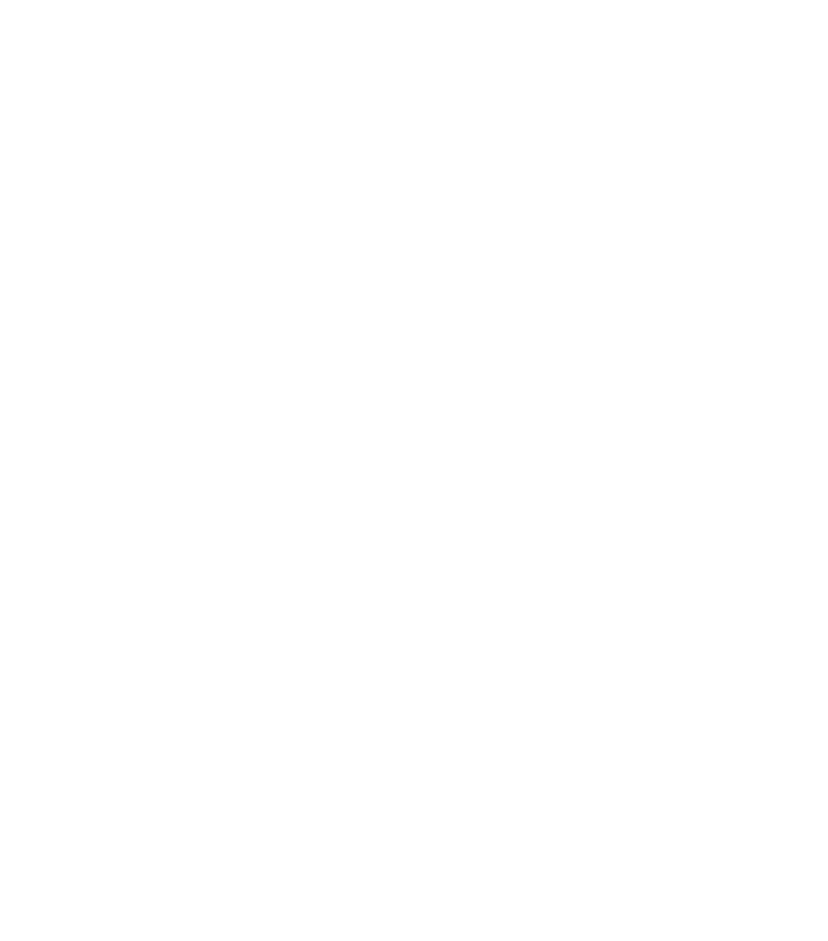
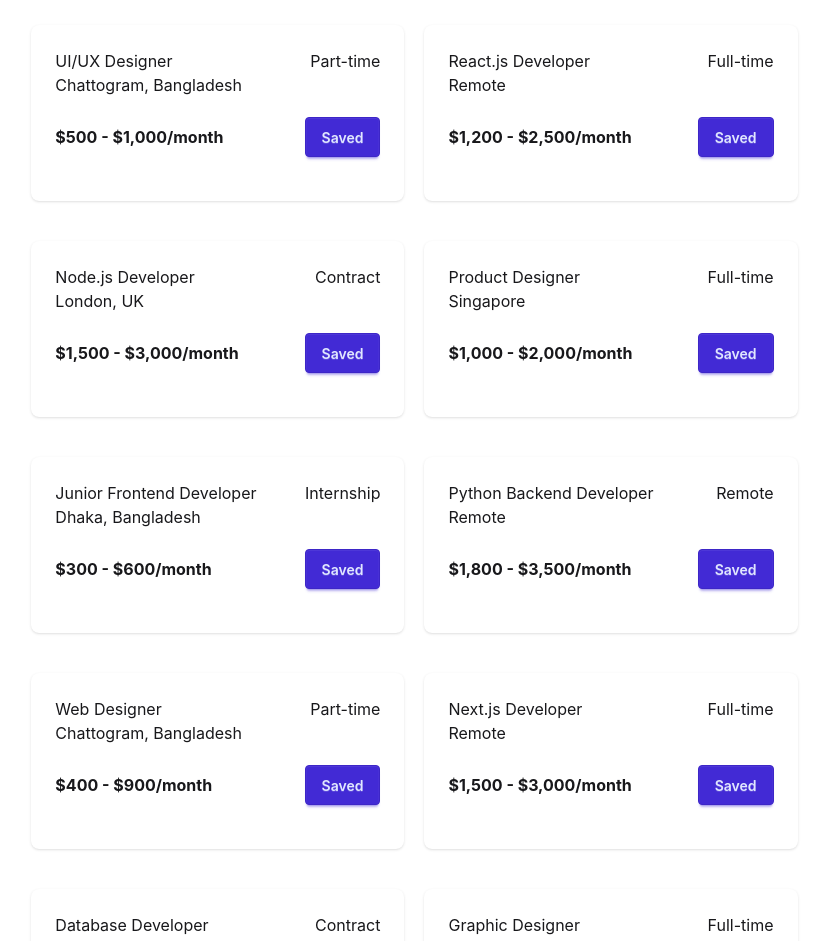
Before and after one commit to Wazida-in-code/Dev-Job, a React (Vite) app: page / in a window 1280 px wide. Shown: the part 560-1501 px from the top of the page, without its empty margins (22-850 px from the left). Before the commit the page ends 800 px from the top, so only its background shows below. Built offline with nearby package versions, Linux system fonts and the light colour scheme.

Commit message:
Added:Job-Card

```diff
--- /dev/null
+++ b/public/jobs.json
@@ -0,0 +1,98 @@
+[
+  {
+    "id": 1,
+    "title": "Frontend Developer",
+    "jobType": "Full-time",
+    "salaryRange": "$800 - $1,500/month",
+    "location": "Dhaka, Bangladesh",
+    "field": "frontend"
+  },
+  {
+    "id": 2,
+    "title": "Backend Developer",
+    "jobType": "Remote",
+    "salaryRange": "$1,000 - $2,000/month",
+    "location": "Remote",
+    "field": "backend"
+  },
+  {
+    "id": 3,
+    "title": "UI/UX Designer",
+    "jobType": "Part-time",
+    "salaryRange": "$500 - $1,000/month",
+    "location": "Chattogram, Bangladesh",
+    "field": "design"
+  },
+  {
+    "id": 4,
+    "title": "React.js Developer",
+    "jobType": "Full-time",
+    "salaryRange": "$1,200 - $2,500/month",
+    "location": "Remote",
+    "field": "frontend"
+  },
+  {
+    "id": 5,
+    "title": "Node.js Developer",
+    "jobType": "Contract",
+    "salaryRange": "$1,500 - $3,000/month",
+    "location": "London, UK",
+    "field": "backend"
+  },
+  {
+    "id": 6,
+    "title": "Product Designer",
+    "jobType": "Full-time",
+    "salaryRange": "$1,000 - $2,000/month",
+    "location": "Singapore",
+    "field": "design"
+  },
+  {
+    "id": 7,
+    "title": "Junior Frontend Developer",
+    "jobType": "Internship",
+    "salaryRange": "$300 - $600/month",
+    "location": "Dhaka, Bangladesh",
+    "field": "frontend"
+  },
+  {
+    "id": 8,
+    "title": "Python Backend Developer",
+    "jobType": "Remote",
+    "salaryRange": "$1,800 - $3,500/month",
+    "location": "Remote",
+    "field": "backend"
+  },
+  {
+    "id": 9,
+    "title": "Web Designer",
+    "jobType": "Part-time",
+    "salaryRange": "$400 - $900/month",
+    "location": "Chattogram, Bangladesh",
+    "field": "design"
+  },
+  {
+    "id": 10,
+    "title": "Next.js Developer",
+    "jobType": "Full-time",
+    "salaryRange": "$1,500 - $3,000/month",
+    "location": "Remote",
+    "field": "frontend"
+  },
+  {
+    "id": 11,
+    "title": "Database Developer",
+    "jobType": "Contract",
+    "salaryRange": "$1,200 - $2,400/month",
+    "location": "Toronto, Canada",
+    "field": "backend"
+  },
+  {
+    "id": 12,
+    "title": "Graphic Designer",
+    "jobType": "Full-time",
+    "salaryRange": "$700 - $1,400/month",
+    "location": "Dhaka, Bangladesh",
+    "field": "design"
+  }
+]
--- a/src/App.tsx
+++ b/src/App.tsx
@@ -1,15 +1,18 @@
-import './App.css'
-import FilterSection from './components/FilterSection'
-import Navbar from './components/Navbar'
+import { Suspense } from "react";
+import "./App.css";
+import MainComponents from "./components/MainComponents";
+import type { JobPromiseType } from "./JobsTypes";
+
+const jobsPromise : Promise<JobPromiseType[]> = fetch("/jobs.json").then((res) => res.json());
 
 function App() {
-
   return (
     <div>
-      <Navbar />
-      <FilterSection />
+      <Suspense fallback={"Loading"}>
+        <MainComponents jobsPromise={jobsPromise} />
+      </Suspense>
     </div>
-  )
+  );
 }
 
-export default App
+export default App;
--- /dev/null
+++ b/src/JobsTypes.ts
@@ -0,0 +1,8 @@
+export interface JobPromiseType {
+    id: number,
+    title: string,
+    jobType: string,
+    salaryRange: string,
+    location: string,
+    field: string
+  }
--- a/src/components/FilterSection.tsx
+++ b/src/components/FilterSection.tsx
@@ -1,4 +1,5 @@
 const FilterSection = () => {
+
   return (
     <div className="container w-11/12 py-16 mx-auto">
       <h1 className="text-2xl font-bold">Find your next developer role</h1>
--- /dev/null
+++ b/src/components/JobCard.tsx
@@ -0,0 +1,27 @@
+import type { JobPromiseType } from "../JobsTypes";
+
+type ItemType = {
+    item: JobPromiseType
+}
+
+const JobCard = ({item}:ItemType) => {
+  return (
+    <div className="card bg-base-100 card-sm shadow-sm mb-5 p-6">
+      <div className="">
+       <div className="flex justify-between items-start w-full gap-4">
+         <div>
+            <h2>{item.title}</h2>
+            <p>{item.location}</p>
+        </div>
+        <p>{item.jobType}</p>
+       </div>
+        <div className="flex justify-between items-center py-5">
+          <p className="font-bold">{item.salaryRange}</p>
+          <button className="btn btn-primary">Saved</button>
+        </div>
+      </div>
+    </div>
+  );
+};
+
+export default JobCard;
--- /dev/null
+++ b/src/components/JobSection.tsx
@@ -0,0 +1,40 @@
+import type { JobPromiseType } from "../JobsTypes";
+import JobCard from "./JobCard";
+
+type DataType = {
+    data: JobPromiseType[]
+}
+
+const JobSection = ({data}:DataType) => {
+    return (
+        <div className='flex container w-11/12 mx-auto justify-between gap-6'>
+            {/* left side */}
+            <div className='w-2/3'>
+                <div className='flex items-center justify-between'>
+                    <h2 className='text-2xl font-bold'>Latest Jobs</h2>
+                    <p className='text-slate-400'>6 row found</p>
+                </div>
+
+                <div className="grid grid-cols-2 gap-5">
+                    {
+                        data.map(item => (
+
+                            <JobCard item={item} />
+
+                        ))
+                    }
+                </div>
+            </div>
+
+            {/* right side */}
+            <div className='w-1/3'>
+                <div className='flex items-center justify-between'>
+                    <h2 className='text-2xl font-bold'>Saved Jobs</h2>
+                    <p className='text-slate-400'>6 Saved</p>
+                </div>
+            </div>
+        </div>
+    );
+};
+
+export default JobSection;
--- /dev/null
+++ b/src/components/MainComponents.tsx
@@ -0,0 +1,23 @@
+import React, { use } from 'react';
+import Navbar from './Navbar';
+import FilterSection from './FilterSection';
+import JobSection from './JobSection';
+import type { JobPromiseType } from '../JobsTypes';
+
+type MainPromiseType = {
+    jobsPromise : Promise<JobPromiseType[]>
+}
+
+const MainComponents = ({jobsPromise}:MainPromiseType) => {
+    const data = use(jobsPromise);
+
+    return (
+        <>
+            <Navbar />
+            <FilterSection />
+            <JobSection data={data} />
+        </>
+    );
+};
+
+export default MainComponents;
```
